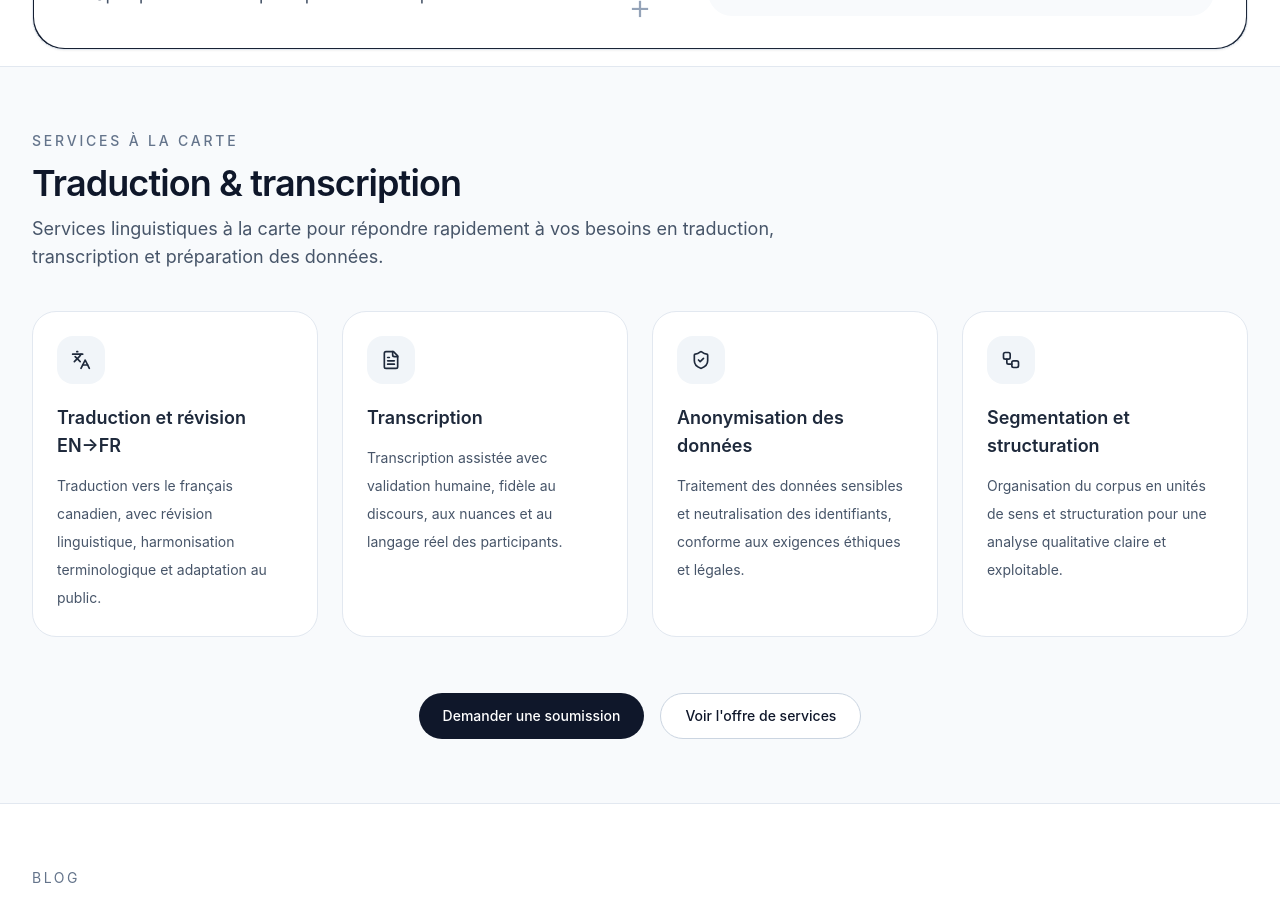
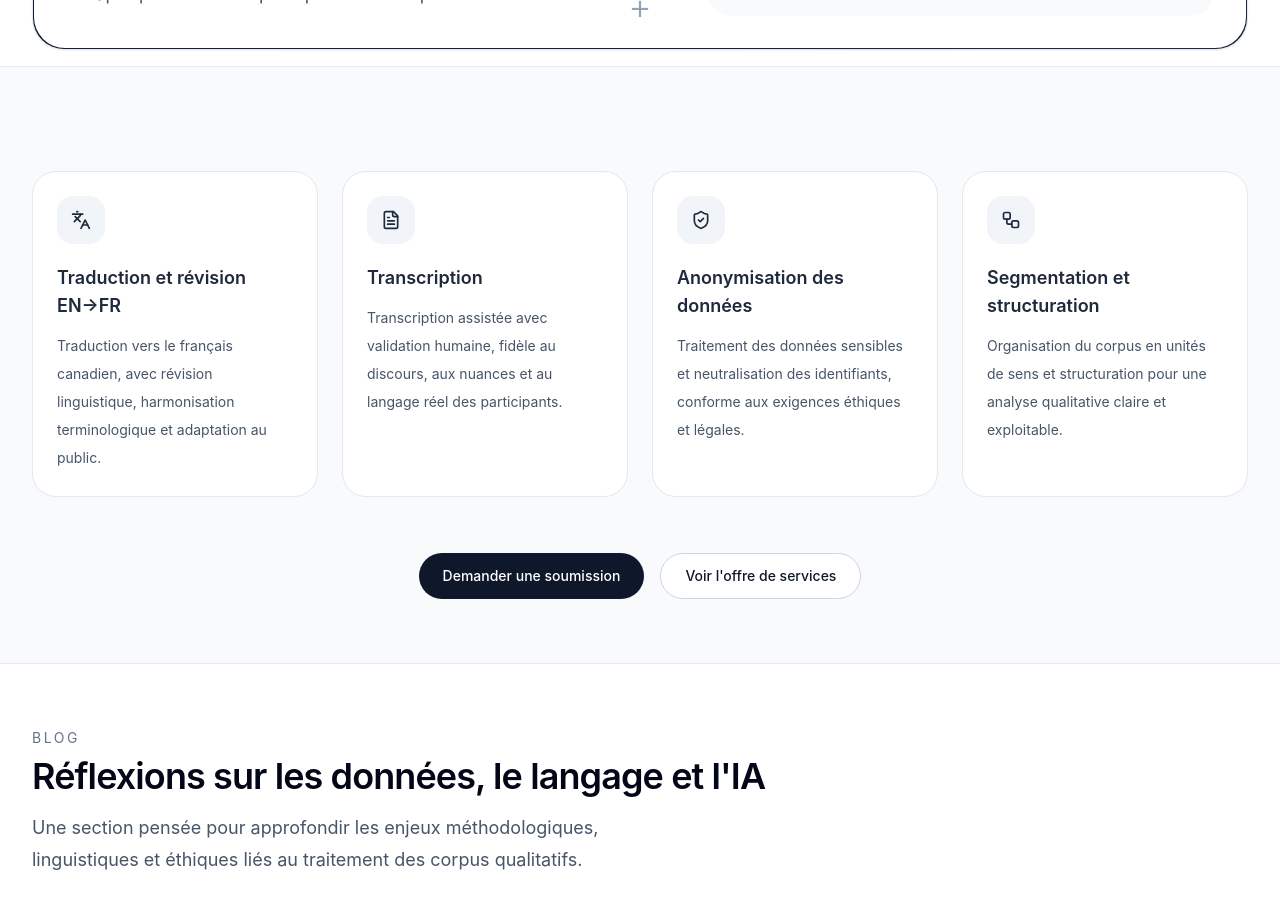
Before and after one commit to momopro21/vidame-recherche, a React (Vite) app: page / in a window 1280 px wide. Shown: the part 2720-3619 px from the top of the page. Built offline with nearby package versions, Linux system fonts and the light colour scheme; the HTML template or start-up script is replaced by a standard one.

Commit message:
Update App.tsx

```diff
--- a/src/App.tsx
+++ b/src/App.tsx
@@ -538,11 +538,6 @@ function Shell({
           {/* ===== VIDAME_REPERE_SECTION_SERVICES_ACCUEIL ===== */}
           <section className="border-y border-slate-200 bg-slate-50">
             <div className="mx-auto max-w-7xl px-4 py-16 md:px-8">
-              <SectionTitle
-                eyebrow="Services à la carte"
-                title="Traduction & transcription"
-                text="Services linguistiques à la carte pour répondre rapidement à vos besoins en traduction, transcription et préparation des données."
-              />
               <div className="mt-10 grid gap-6 md:grid-cols-2 xl:grid-cols-4">
                 {services.map((service) => {
                   const Icon = service.icon;
```
